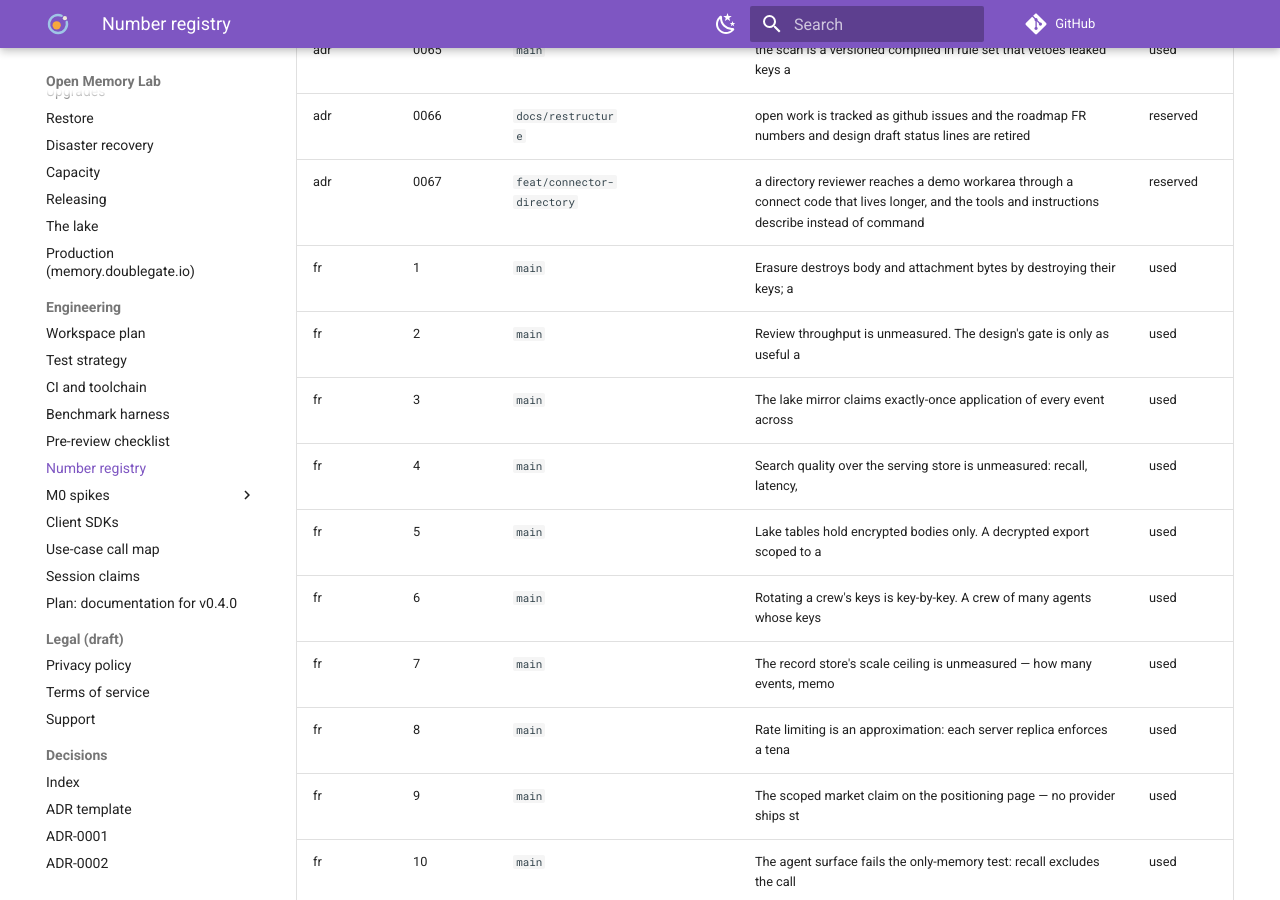
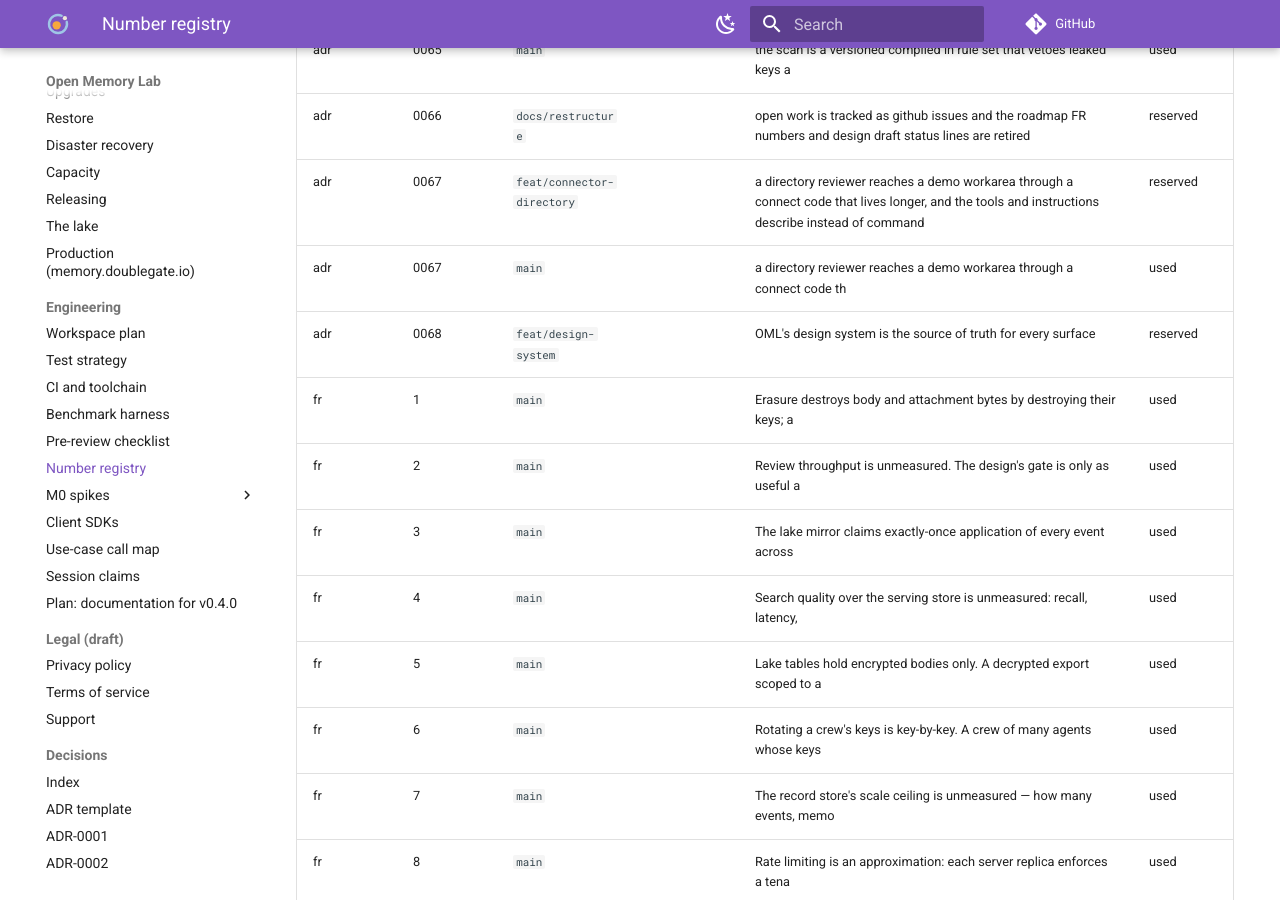
Before and after one commit to e8kor/open-memory-lab, an MkDocs documentation site: the page built from docs/NUMBERS.md, in a window 1280 px wide and 900 px high, scrolled down 3805 px. Built offline with MkDocs 1.6.1 and Material for MkDocs 9.7.7, drawn with Linux system fonts in a browser that asks for light colours; comment, search, counter and statistics services are not loaded.

Commit message:
chore: reserve ADR-0068

```diff
--- a/docs/NUMBERS.md
+++ b/docs/NUMBERS.md
@@ -87,6 +87,8 @@ is a collision: the branch that reserved later renumbers.
 | adr | 0065 | `main` |  | the scan is a versioned compiled in rule set that vetoes leaked keys a | used |
 | adr | 0066 | `docs/restructure` |  | open work is tracked as github issues and the roadmap FR numbers and design draft status lines are retired | reserved |
 | adr | 0067 | `feat/connector-directory` |  | a directory reviewer reaches a demo workarea through a connect code that lives longer, and the tools and instructions describe instead of command | reserved |
+| adr | 0067 | `main` |  | a directory reviewer reaches a demo workarea through a connect code th | used |
+| adr | 0068 | `feat/design-system` |  | OML's design system is the source of truth for every surface | reserved |
 | fr | 1 | `main` |  | Erasure destroys body and attachment bytes by destroying their keys; a | used |
 | fr | 2 | `main` |  | Review throughput is unmeasured. The design's gate is only as useful a | used |
 | fr | 3 | `main` |  | The lake mirror claims exactly-once application of every event across  | used |
```
